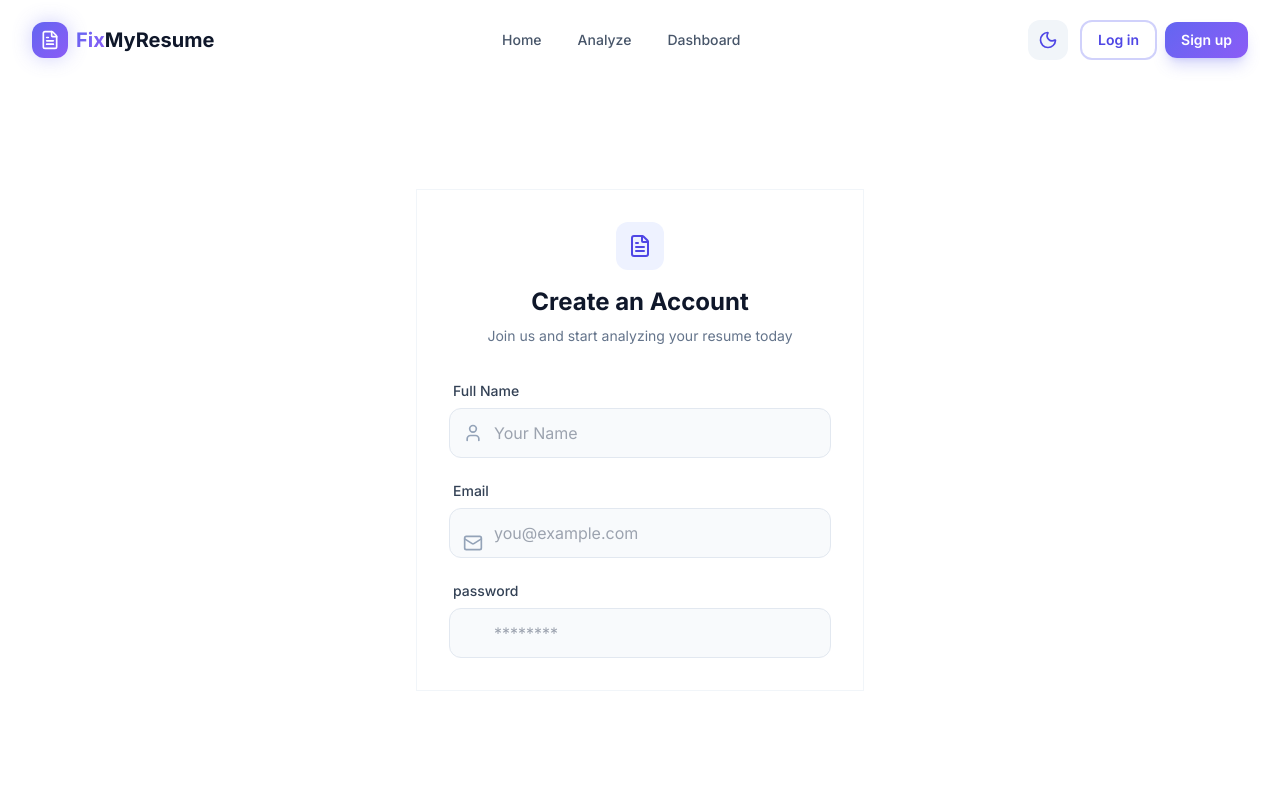
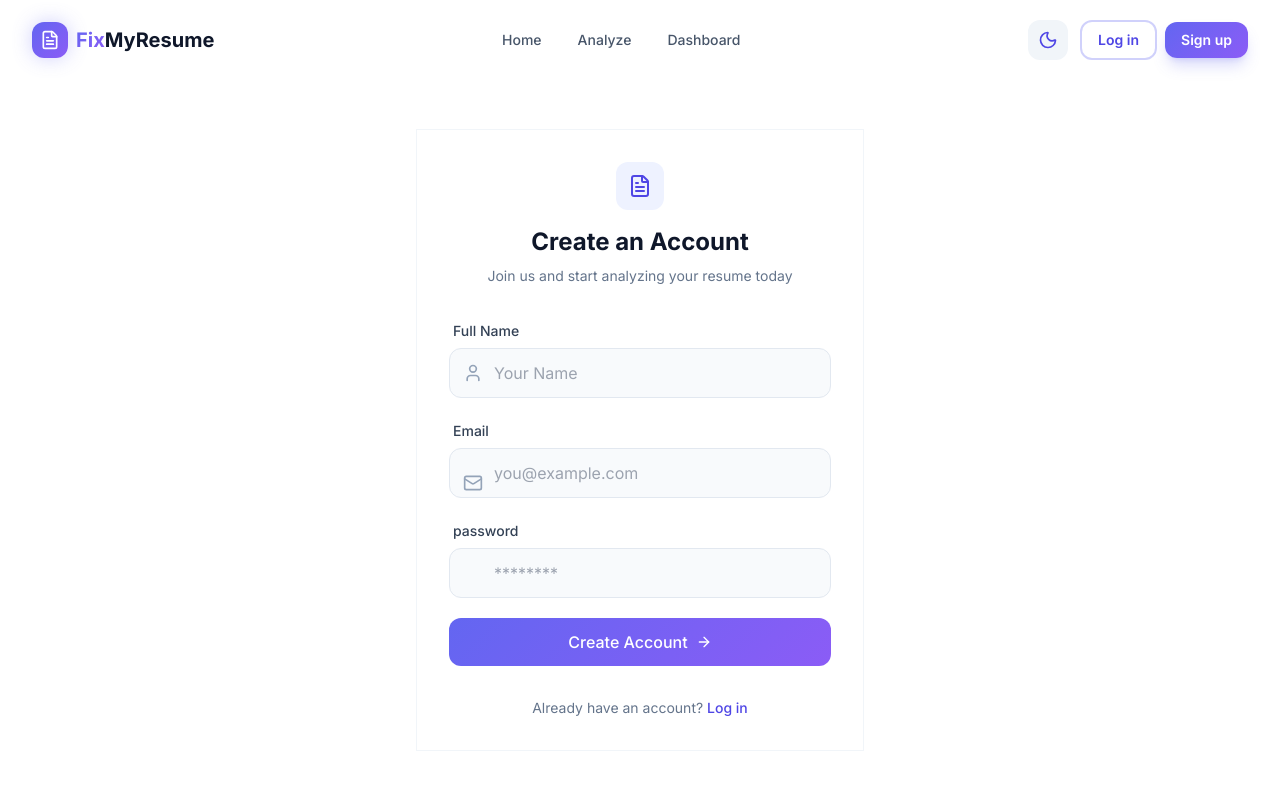
Before and after one commit to amaaan7/FixMyResume, a React (Vite) app in the folder frontend/: page /register in a window 1280 px wide. Shown: the top 790 px of the page. Built offline with nearby package versions, Linux system fonts and the light colour scheme.

Commit message:
ragisterPage Done

```diff
--- a/frontend/src/pages/RegisterPage.jsx
+++ b/frontend/src/pages/RegisterPage.jsx
@@ -116,9 +116,24 @@ export default function RegisterPage() {
           </div>
 
           {/* Submit Button */}
+          <button
+            type='submit'
+            disabled={isLoading}
+            className='w-full flex items-center justify-center gap-2 py-3 px-4 bg-gradient-primary hover:shadow-glow text-white font-medium rounded-xl transition-all duration-300 disabled:opacity-70 disabled:cursor-not-allowed group mt-4'
+          >
+            {isLoading ? 'Creating Account...' : 'Create Account'}
+            {!isLoading && <ArrowRight className='w-4 h-4 group-hover:translate-x-1 transition-transform' />}
+          </button>
         </form>
+
+        {/* Switch to Login link */}
+        <div className="mt-8 text-center text-sm text-dark-500 dark:text-dark-400">
+          Already have an account?{' '}
+          <Link to="/login" className="font-medium text-primary-600 dark:text-primary-400 hover:underline">
+            Log in
+          </Link>
+        </div>
       </div>
-
     </div>
   )
 }
```
